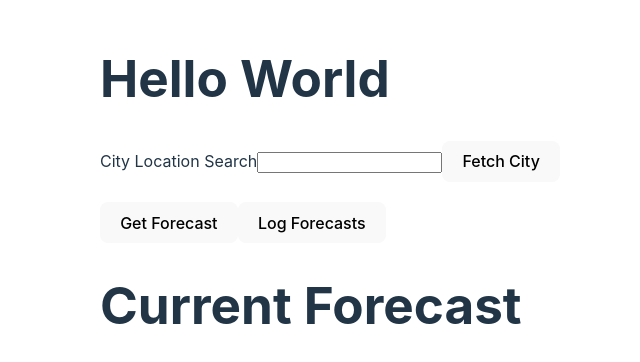
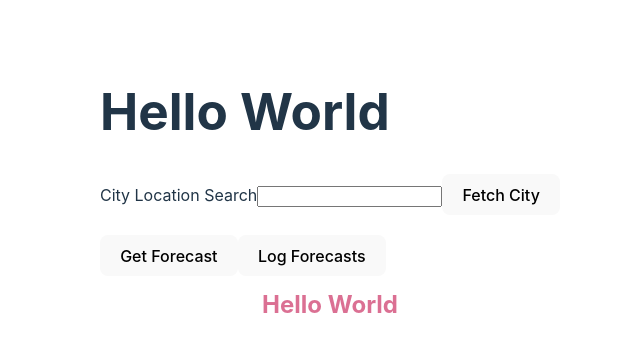
Before and after one commit to Horacaz/weather-app-react-vite, a React (Vite) app: page / in a window 1280 px wide. Shown: the part 208-570 px from the top of the page, without its empty margins (310-950 px from the left). Built offline with nearby package versions, Linux system fonts and the light colour scheme.

Commit message:
Installed styled-components. currentForecast hello world test.

```diff
--- a/package.json
+++ b/package.json
@@ -13,12 +13,14 @@
   },
   "dependencies": {
     "react": "^18.2.0",
-    "react-dom": "^18.2.0"
+    "react-dom": "^18.2.0",
+    "styled-components": "6.0.0-rc.1"
   },
   "devDependencies": {
     "@types/jest": "^29.5.1",
     "@types/react": "^18.0.28",
     "@types/react-dom": "^18.0.11",
+    "@types/styled-components": "^5.1.26",
     "@typescript-eslint/eslint-plugin": "^5.57.1",
     "@typescript-eslint/parser": "^5.57.1",
     "@vitejs/plugin-react": "^4.0.0-beta.0",
--- a/src/components/CurrentForecast/CurrentForecast.tsx
+++ b/src/components/CurrentForecast/CurrentForecast.tsx
@@ -1,5 +1,10 @@
+import styled from 'styled-components'
+const Title = styled.h1`
+font-size: 1.5em;
+text-align: center;
+color:palevioletred;`
 export default function CurrentForecast(){
 return(
-    <h1>Current Forecast</h1>
+    <Title>Hello World</Title>
 )
 }
```
Also changed, not shown: 1 other file (tests, documents, lock files or other folders).
